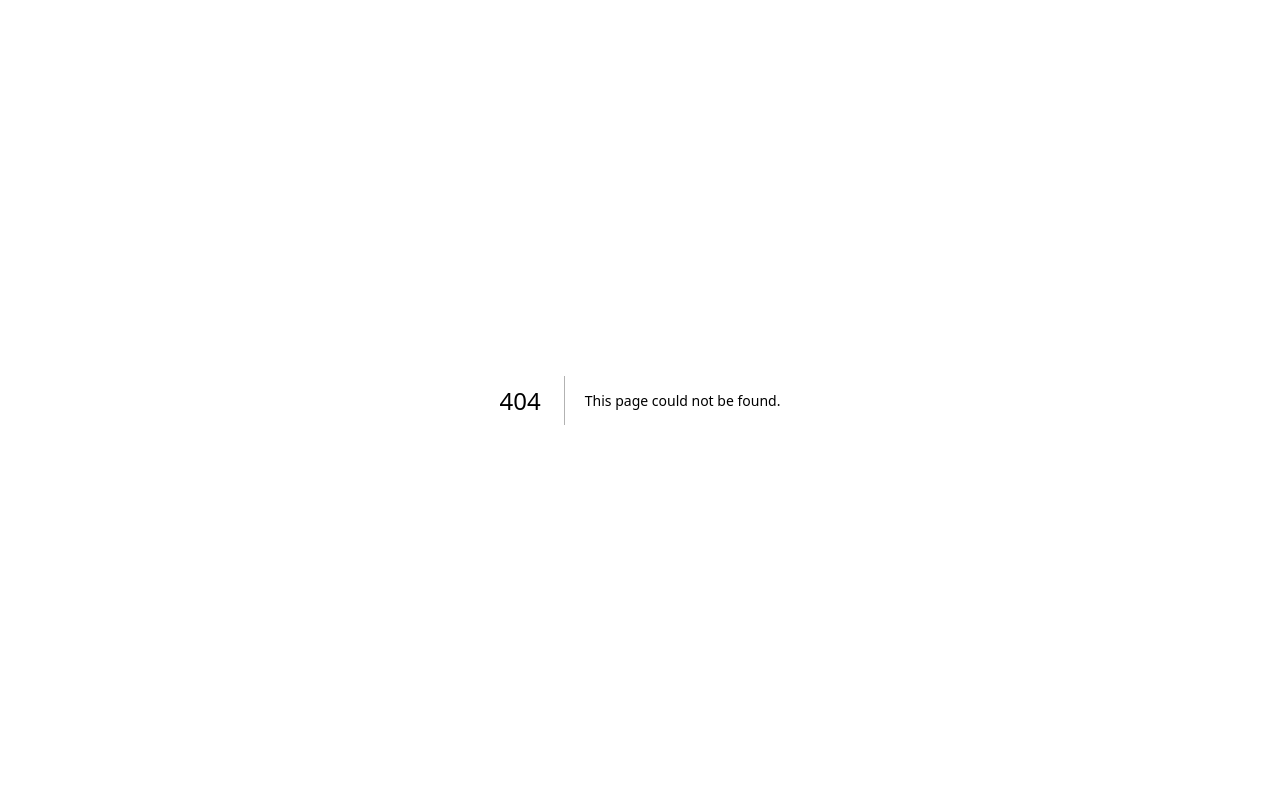
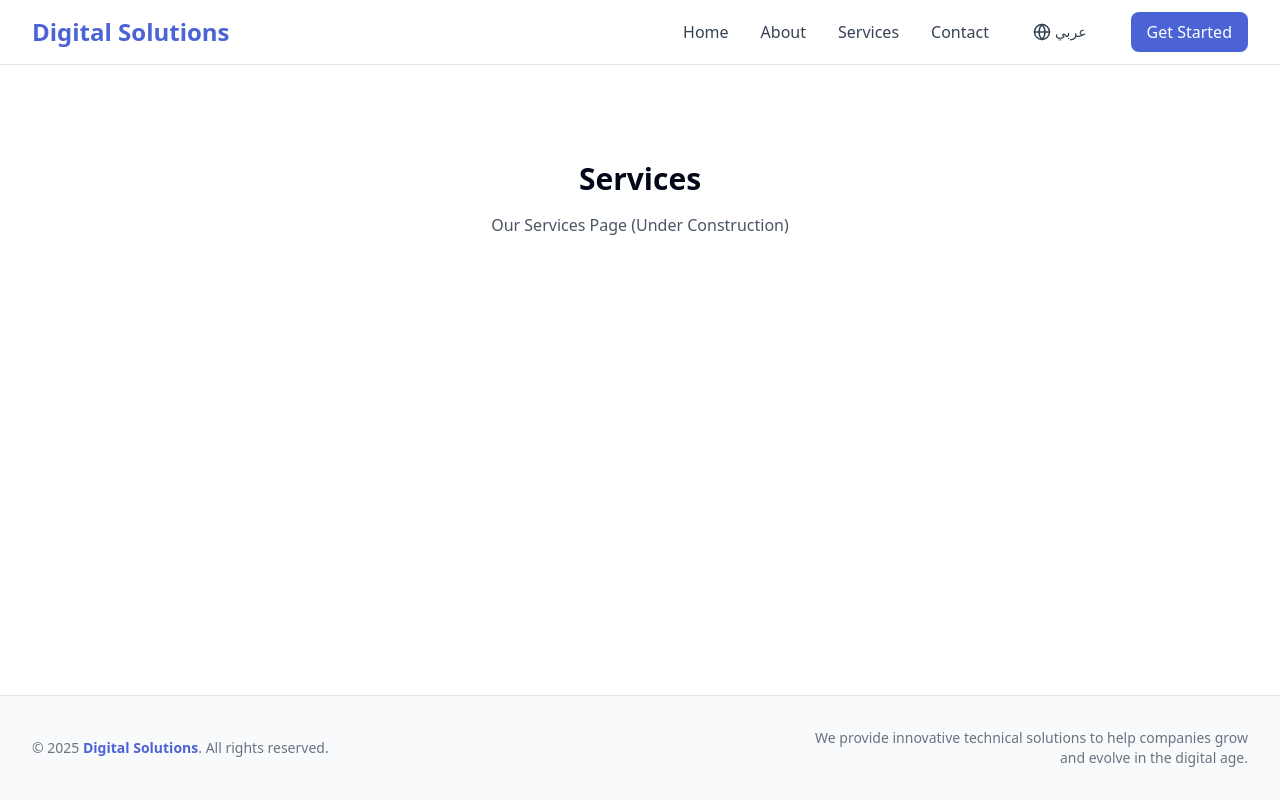
Before and after one commit to hp8crn9vmd-code/corporate-landing-page, a Next.js app: page /en/services in a window 1280 px wide. Before the commit this address had no page. Built offline with nearby package versions, Linux system fonts and the light colour scheme.

Commit message:
Fix: Add setRequestLocale for static export compatibility

```diff
--- /dev/null
+++ b/app/[locale]/about/page.tsx
@@ -0,0 +1,17 @@
+import { useTranslations } from 'next-intl';
+import { setRequestLocale } from 'next-intl/server';
+
+export default async function AboutPage({ params }: { params: Promise<{ locale: string }> }) {
+  const { locale } = await params;
+  setRequestLocale(locale);
+  const t = useTranslations('Navigation');
+
+  return (
+    <div className="py-24 px-6 text-center">
+      <h1 className="text-3xl font-bold mb-4">{t('about')}</h1>
+      <p className="text-gray-600 dark:text-gray-300">
+        {locale === 'ar' ? 'صفحة تعريفية عن الشركة (قيد الإنشاء)' : 'Company About Page (Under Construction)'}
+      </p>
+    </div>
+  );
+}
--- a/app/[locale]/contact/page.tsx
+++ b/app/[locale]/contact/page.tsx
@@ -1,7 +1,13 @@
 import { useTranslations } from 'next-intl';
+import { setRequestLocale } from 'next-intl/server';
 import ContactForm from './ContactForm';
 
-export default function ContactPage() {
+export default async function ContactPage({ params }: { params: Promise<{ locale: string }> }) {
+  const { locale } = await params;
+
+  // ضروري للتصدير الثابت
+  setRequestLocale(locale);
+
   const t = useTranslations('Contact');
 
   return (
--- a/app/[locale]/layout.tsx
+++ b/app/[locale]/layout.tsx
@@ -1,15 +1,13 @@
 import type { Metadata } from 'next';
 import { Inter, Cairo } from 'next/font/google';
 import { NextIntlClientProvider } from 'next-intl';
-import { getMessages } from 'next-intl/server';
+import { getMessages, setRequestLocale } from 'next-intl/server';
 import { notFound } from 'next/navigation';
 import { routing } from '@/lib/i18n/routing';
 
 import Navbar from '@/components/ui/navbar';
 import Footer from '@/components/ui/footer';
 import SecureHead from '@/components/security/SecureHead';
-
-// تصحيح المسار: العودة خطوة واحدة فقط لأن الملفين داخل مجلد app
 import '../globals.css';
 
 const inter = Inter({ subsets: ['latin'], variable: '--font-inter' });
@@ -33,9 +31,13 @@ export default async function LocaleLayout({
 }) {
   const { locale } = await params;
 
+  // التحقق من اللغة
   if (!routing.locales.includes(locale as any)) {
     notFound();
   }
+
+  // تفعيل الوضع الثابت لهذه اللغة
+  setRequestLocale(locale);
 
   const messages = await getMessages();
 
--- a/app/[locale]/page.tsx
+++ b/app/[locale]/page.tsx
@@ -1,7 +1,13 @@
 import { useTranslations } from 'next-intl';
+import { setRequestLocale } from 'next-intl/server';
 import { Link } from '@/lib/i18n/routing';
 
-export default function HomePage() {
+export default async function HomePage({ params }: { params: Promise<{ locale: string }> }) {
+  const { locale } = await params;
+
+  // ضروري للتصدير الثابت
+  setRequestLocale(locale);
+
   const t = useTranslations('Home');
 
   return (
--- /dev/null
+++ b/app/[locale]/services/page.tsx
@@ -0,0 +1,17 @@
+import { useTranslations } from 'next-intl';
+import { setRequestLocale } from 'next-intl/server';
+
+export default async function ServicesPage({ params }: { params: Promise<{ locale: string }> }) {
+  const { locale } = await params;
+  setRequestLocale(locale);
+  const t = useTranslations('Navigation');
+
+  return (
+    <div className="py-24 px-6 text-center">
+      <h1 className="text-3xl font-bold mb-4">{t('services')}</h1>
+      <p className="text-gray-600 dark:text-gray-300">
+        {locale === 'ar' ? 'صفحة خدماتنا (قيد الإنشاء)' : 'Our Services Page (Under Construction)'}
+      </p>
+    </div>
+  );
+}
```
